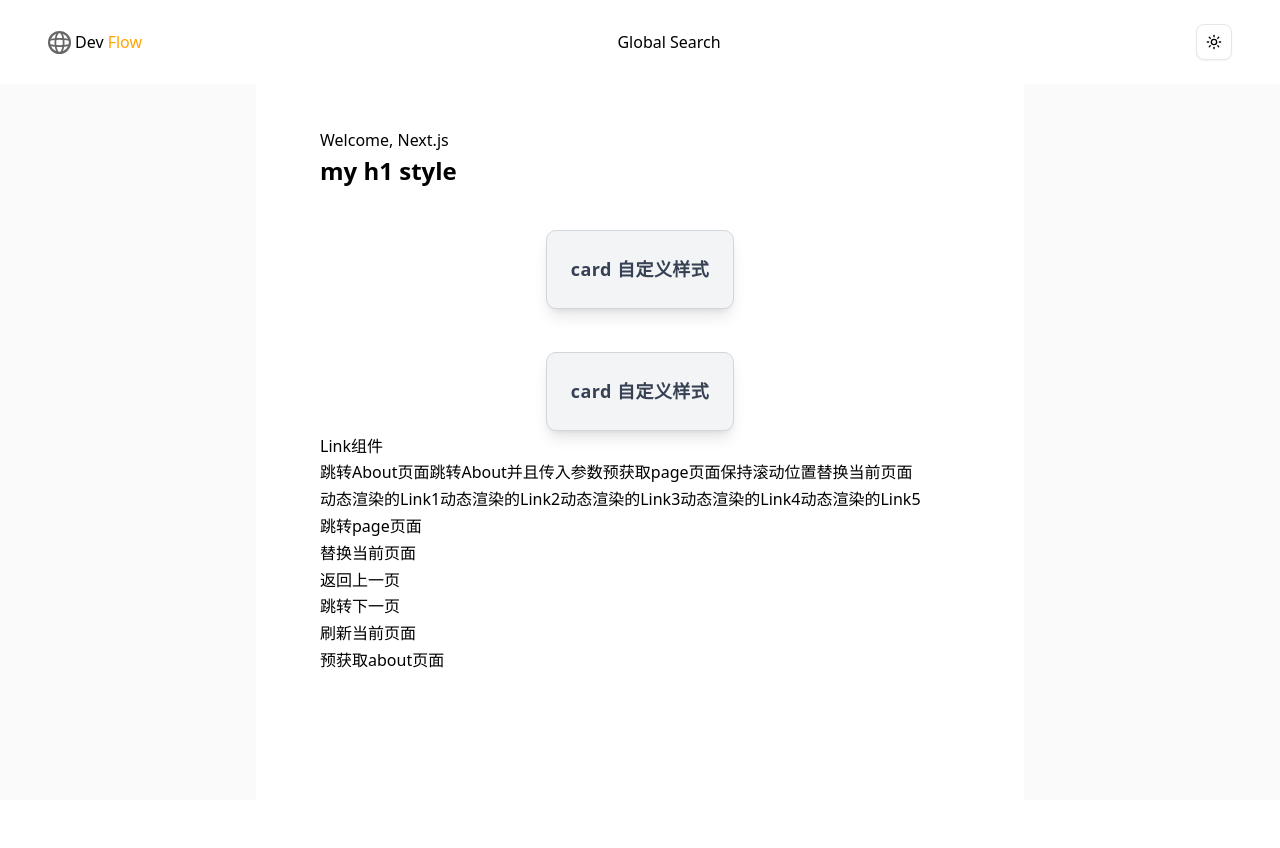
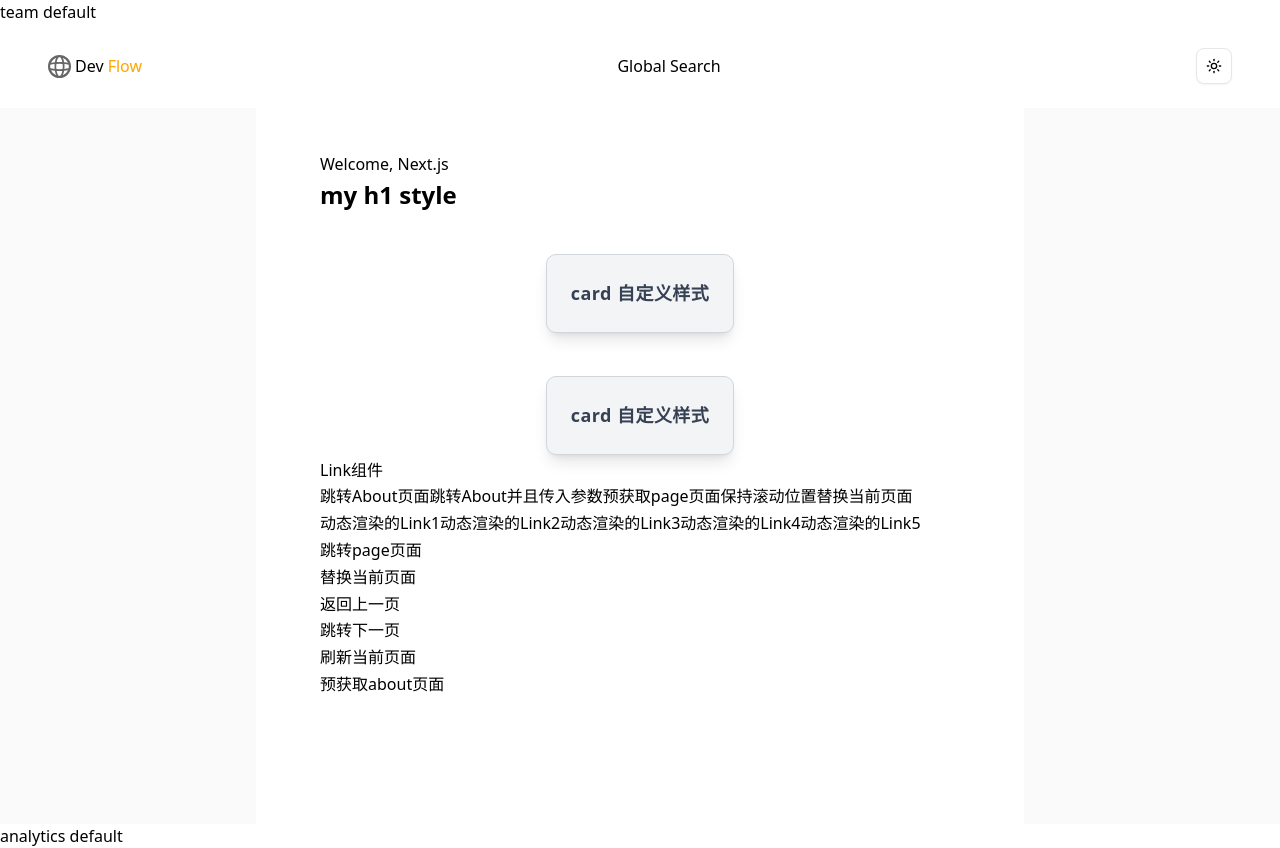
Before and after one commit to qq1093059159/next16-sass, a Next.js app: page / in a window 1280 px wide. Before the commit the page ends 800 px from the top, so only its background shows below. Built offline with nearby package versions, Linux system fonts and the light colour scheme.

Commit message:
feat: 平行路由

```diff
--- /dev/null
+++ b/app/@analytics/default.tsx
@@ -0,0 +1,4 @@
+// 兜底页面default.tsx
+export default function Default() {
+  return <div>analytics default</div>;
+}
--- /dev/null
+++ b/app/@analytics/page.tsx
@@ -0,0 +1,5 @@
+import React from "react";
+
+export default function Analytics() {
+  return <div>Analytics page</div>;
+}
--- /dev/null
+++ b/app/@team/default.tsx
@@ -0,0 +1,6 @@
+// 兜底页面default.tsx
+export default function Default() {
+  return (
+    <div>team default</div>
+  )
+}
--- /dev/null
+++ b/app/@team/page.tsx
@@ -0,0 +1,7 @@
+import React from 'react'
+
+export default function Team() {
+  return (
+    <div>Team page</div>
+  )
+}
--- /dev/null
+++ b/app/default.tsx
@@ -0,0 +1,8 @@
+// 兜底页面
+import React from 'react'
+
+export default function Default() {
+  return (
+    <div>root default</div>
+  )
+}
--- a/app/layout.tsx
+++ b/app/layout.tsx
@@ -9,8 +9,12 @@ export const metadata: Metadata = {
 
 export default function DashboardLayout({
   children,
+  team,
+  analytics,
 }: {
   children: React.ReactNode;
+  team: React.ReactNode;
+  analytics: React.ReactNode;
 }) {
   return (
     <html lang="en" data-theme="dark" suppressHydrationWarning>
@@ -22,7 +26,10 @@ export default function DashboardLayout({
           disableTransitionOnChange
         >
           <main className="bg-white text-black dark:bg-black dark:text-white">
+            {/* 加载平行路由 */}
+            {team}
             {children}
+            {analytics}
           </main>
         </ThemeProvider>
       </body>
```
